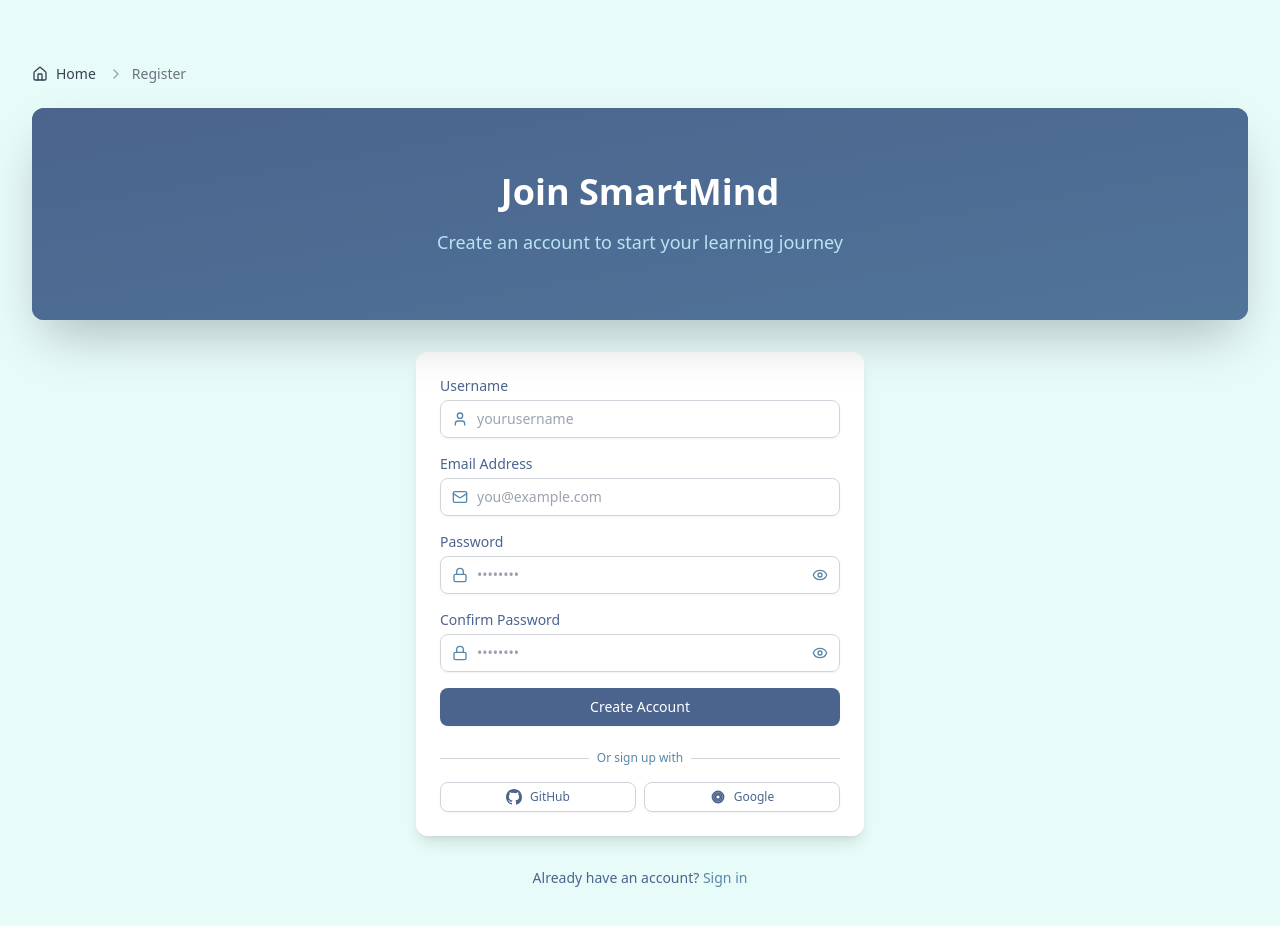
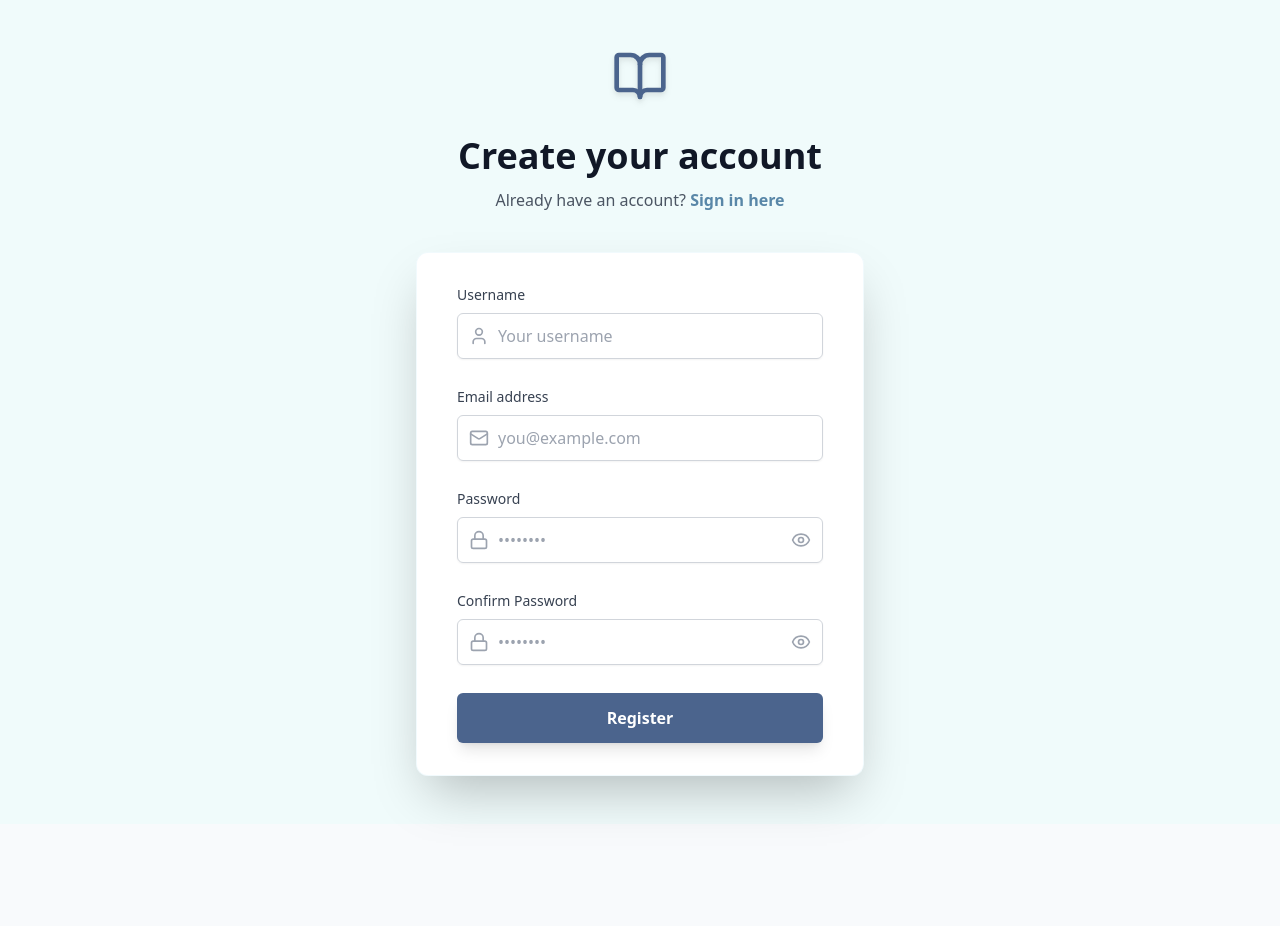
Before and after one commit to ImashaKalpani/Quiz-Website, a React (Vite) app in the folder quiz-web/: page /register in a window 1280 px wide. Shown: the top 926 px of the page. After the commit the page ends 824 px from the top, so only its background shows below. Built offline with nearby package versions, Linux system fonts and the light colour scheme.

Commit message:
Update Register.tsx

```diff
--- a/quiz-web/src/pages/Register.tsx
+++ b/quiz-web/src/pages/Register.tsx
@@ -1,107 +1,112 @@
-import React, { useState } from 'react';
-import { Link, useNavigate } from 'react-router-dom';
+import React, { useState } from "react";
 import {
-  BookOpenIcon,
   MailIcon,
   LockIcon,
   UserIcon,
   EyeIcon,
   EyeOffIcon,
-  AlertCircleIcon
-} from 'lucide-react';
-import Breadcrumb from '../components/Breadcrumb';
-import useIntersectionObserver from '../hooks/useIntersectionObserver';
+  AlertCircleIcon, // Added for error messages
+  Loader2Icon, // Added for loading spinner
+  BookOpenIcon // Added for logo icon
+} from "lucide-react";
+import { Link, useNavigate } from "react-router-dom"; // Ensure Link is imported
 
 const Register: React.FC = () => {
-  const [email, setEmail] = useState('');
-  const [username, setUsername] = useState('');
-  const [password, setPassword] = useState('');
-  const [confirmPassword, setConfirmPassword] = useState('');
+  const [email, setEmail] = useState("");
+  const [username, setUsername] = useState("");
+  const [password, setPassword] = useState("");
+  const [confirmPassword, setConfirmPassword] = useState("");
   const [showPassword, setShowPassword] = useState(false);
   const [showConfirmPassword, setShowConfirmPassword] = useState(false);
-  const [error, setError] = useState('');
-  const [isLoading, setIsLoading] = useState(false);
+  const [error, setError] = useState(""); // State for error messages
+  const [isLoading, setIsLoading] = useState(false); // State for loading indicator
   const navigate = useNavigate();
-
-  // Intersection Observer for animations
-  const [heroRef, heroInView] = useIntersectionObserver<HTMLElement>({ threshold: 0.2 });
-  const [formRef, formInView] = useIntersectionObserver<HTMLElement>({ threshold: 0.1 });
 
   const handleRegister = async (e: React.FormEvent) => {
     e.preventDefault();
-    setError('');
+    setError(""); // Clear previous errors
+    setIsLoading(true); // Start loading
 
-    if (password !== confirmPassword) {
-      setError("Passwords don't match");
+    if (!email || !username || !password || !confirmPassword) {
+      setError("Please fill in all fields.");
+      setIsLoading(false);
       return;
     }
 
-    setIsLoading(true);
+    if (password !== confirmPassword) {
+      setError("Passwords do not match!");
+      setIsLoading(false);
+      return;
+    }
+
+    // Basic email format validation (can be more robust)
+    if (!email.includes('@') || !email.includes('.')) {
+      setError("Please enter a valid email address.");
+      setIsLoading(false);
+      return;
+    }
+
+    // Simulate registration process
     try {
-      // Simulate API call
-      await new Promise(resolve => setTimeout(resolve, 1000));
-      navigate("/login"); // Redirect to login after registration
-    } catch (err) {
-      setError('Registration failed. Please try again.');
+      // In a real application, you would call an authentication service here:
+      // const response = await registerUser(email, password, username);
+      // if (response.success) { ... } else { setError(response.message); }
+
+      // For now, using local storage simulation
+      const user = { username, email };
+      localStorage.setItem("user", JSON.stringify(user));
+
+      // Simulate network delay
+      await new Promise(resolve => setTimeout(resolve, 1500));
+
+      navigate("/"); // Navigate to home on successful registration
+    } catch (err: any) {
+      console.error("Registration error:", err);
+      setError(err.message || "An unexpected error occurred during registration. Please try again.");
     } finally {
-      setIsLoading(false);
+      setIsLoading(false); // End loading
     }
   };
 
   return (
-    <div className="min-h-screen bg-smartmind-very-light text-gray-800 font-sans leading-relaxed animate-page-reveal">
-      <div className="max-w-7xl mx-auto px-4 sm:px-6 lg:px-8 py-12 md:py-16">
-        <Breadcrumb items={[{ label: 'Register' }]} />
-
-        {/* Hero Section (Compact) */}
-        <section
-          ref={heroRef}
-          className={`relative bg-smartmind-dark rounded-xl shadow-2xl overflow-hidden mb-8
-                     transform transition-transform duration-500 ease-out hover:scale-[1.005]
-                     ${heroInView ? 'animate-hero-enter' : 'opacity-0 scale-95'}`}
+    <div className="min-h-screen bg-smartmind-very-light/50 flex flex-col justify-center py-12 sm:px-6 lg:px-8 font-sans animate-page-reveal">
+      <div className="sm:mx-auto sm:w-full sm:max-w-md">
+        <div className="flex justify-center animate-fade-in-down">
+          {/* Using BookOpenIcon from lucide-react for consistency with Login/Navbar */}
+          <BookOpenIcon className="h-14 w-14 text-smartmind-dark drop-shadow-md" />
+        </div>
+        <h2 className="mt-8 text-center text-4xl font-extrabold text-gray-900 animate-slide-in-top-smooth delay-100">
+          Create your account
+        </h2>
+        <p className="mt-3 text-center text-base text-gray-600 animate-fade-in-slow delay-200">
+          Already have an account?{' '}
+          <Link
+            to="/login"
+            className="font-semibold text-smartmind-medium hover:text-smartmind-dark transition-colors duration-200"
           >
-          {/* Parallax background */}
-          <div className="absolute inset-0 overflow-hidden parallax-background" style={{ willChange: 'transform' }}>
-            <div className="absolute top-0 left-0 w-full h-full bg-gradient-to-br from-smartmind-dark to-smartmind-medium opacity-90 animate-[gradientMotion_8s_ease-in-out_infinite] bg-[length:200%_200%]"></div>
+            Sign in here
+          </Link>
+        </p>
       </div>
 
-          <div className="relative z-10 px-6 py-12 md:px-12 md:py-16 text-center">
-            <h1 className={`text-3xl md:text-4xl font-extrabold text-white mb-4 leading-tight
-                           ${heroInView ? 'animate-text-slide-in [animation-delay:0.4s]' : 'opacity-0 -translate-x-full'}`}>
-              Join SmartMind
-            </h1>
-            <p className={`text-md md:text-lg text-smartmind-light max-w-2xl mx-auto
-                          ${heroInView ? 'animate-text-slide-in [animation-delay:0.7s]' : 'opacity-0 -translate-x-full'}`}>
-              Create an account to start your learning journey
-            </p>
-          </div>
-        </section>
-
-        {/* Compact Form Container */}
-        <div className="max-w-md mx-auto">
-          <section
-            ref={formRef}
-            className={`bg-white rounded-xl shadow-lg p-6 mb-8
-                        ${formInView ? 'animate-element-pop-up' : 'opacity-0 translate-y-8'}`}
-          >
+      <div className="mt-10 sm:mx-auto sm:w-full sm:max-w-md animate-fade-in-up delay-300">
+        <div className="bg-white py-8 px-4 shadow-2xl rounded-xl sm:px-10 border border-smartmind-light/20">
           {error && (
-              <div className={`mb-4 bg-red-50 border border-red-200 text-red-700 px-4 py-3 rounded-md flex items-center
-                              ${formInView ? 'animate-element-pop-up' : 'opacity-0 translate-y-8'}`}>
-                <AlertCircleIcon className="h-4 w-4 mr-2" />
-                <span className="text-sm">{error}</span>
+            <div className="mb-6 bg-red-50 border border-red-200 text-red-700 px-5 py-4 rounded-lg flex items-center shadow-sm animate-pop-in">
+              <AlertCircleIcon className="h-6 w-6 mr-3 flex-shrink-0" />
+              <span className="text-sm font-medium">{error}</span>
             </div>
           )}
 
-            <form onSubmit={handleRegister} className="space-y-4">
-              <div className={`space-y-4 ${formInView ? 'animate-element-pop-up [animation-delay:0.2s]' : 'opacity-0 translate-y-8'}`}>
-                {/* Username Field */}
+          <form onSubmit={handleRegister} className="space-y-7">
+            {/* Username */}
             <div>
-                  <label htmlFor="username" className="block text-sm font-medium text-smartmind-dark mb-1">
+              <label htmlFor="username" className="block text-sm font-medium text-gray-700 mb-2">
                 Username
               </label>
-                  <div className="relative rounded-md shadow-sm">
+              <div className="mt-1 relative rounded-md shadow-sm">
                 <div className="absolute inset-y-0 left-0 pl-3 flex items-center pointer-events-none">
-                      <UserIcon className="h-4 w-4 text-smartmind-medium" />
+                  <UserIcon className="h-5 w-5 text-gray-400" />
                 </div>
                 <input
                   id="username"
@@ -111,20 +116,20 @@ const Register: React.FC = () => {
                   value={username}
                   onChange={(e) => setUsername(e.target.value)}
                   required
-                      className="pl-9 block w-full pr-3 py-2 text-sm border border-gray-300 rounded-lg focus:outline-none focus:ring-1 focus:ring-smartmind-light focus:border-smartmind-light transition-all duration-200 hover:border-smartmind-light"
-                      placeholder="yourusername"
+                  className="pl-10 block w-full pr-3 py-2.5 border border-gray-300 rounded-md focus:outline-none focus:ring-2 focus:ring-smartmind-medium focus:border-smartmind-medium sm:text-base transition-all duration-200"
+                  placeholder="Your username"
                 />
               </div>
             </div>
 
-                {/* Email Field */}
+            {/* Email */}
             <div>
-                  <label htmlFor="email" className="block text-sm font-medium text-smartmind-dark mb-1">
-                    Email Address
+              <label htmlFor="email" className="block text-sm font-medium text-gray-700 mb-2">
+                Email address
               </label>
-                  <div className="relative rounded-md shadow-sm">
+              <div className="mt-1 relative rounded-md shadow-sm">
                 <div className="absolute inset-y-0 left-0 pl-3 flex items-center pointer-events-none">
-                      <MailIcon className="h-4 w-4 text-smartmind-medium" />
+                  <MailIcon className="h-5 w-5 text-gray-400" />
                 </div>
                 <input
                   id="email"
@@ -134,70 +139,70 @@ const Register: React.FC = () => {
                   value={email}
                   onChange={(e) => setEmail(e.target.value)}
                   required
-                      className="pl-9 block w-full pr-3 py-2 text-sm border border-gray-300 rounded-lg focus:outline-none focus:ring-1 focus:ring-smartmind-light focus:border-smartmind-light transition-all duration-200 hover:border-smartmind-light"
+                  className="pl-10 block w-full pr-3 py-2.5 border border-gray-300 rounded-md focus:outline-none focus:ring-2 focus:ring-smartmind-medium focus:border-smartmind-medium sm:text-base transition-all duration-200"
                   placeholder="you@example.com"
                 />
               </div>
             </div>
 
-                {/* Password Field */}
+            {/* Password */}
             <div>
-                  <label htmlFor="password" className="block text-sm font-medium text-smartmind-dark mb-1">
+              <label htmlFor="password" className="block text-sm font-medium text-gray-700 mb-2">
                 Password
               </label>
-                  <div className="relative rounded-md shadow-sm">
+              <div className="mt-1 relative rounded-md shadow-sm">
                 <div className="absolute inset-y-0 left-0 pl-3 flex items-center pointer-events-none">
-                      <LockIcon className="h-4 w-4 text-smartmind-medium" />
+                  <LockIcon className="h-5 w-5 text-gray-400" />
                 </div>
                 <input
                   id="password"
                   name="password"
-                      type={showPassword ? 'text' : 'password'}
+                  type={showPassword ? "text" : "password"}
                   autoComplete="new-password"
                   value={password}
                   onChange={(e) => setPassword(e.target.value)}
                   required
-                      className="pl-9 pr-9 block w-full py-2 text-sm border border-gray-300 rounded-lg focus:outline-none focus:ring-1 focus:ring-smartmind-light focus:border-smartmind-light transition-all duration-200 hover:border-smartmind-light"
+                  className="pl-10 pr-10 block w-full py-2.5 border border-gray-300 rounded-md focus:outline-none focus:ring-2 focus:ring-smartmind-medium focus:border-smartmind-medium sm:text-base transition-all duration-200"
                   placeholder="••••••••"
                 />
                 <button
                   type="button"
                   onClick={() => setShowPassword(!showPassword)}
-                      className="absolute inset-y-0 right-0 pr-3 flex items-center text-smartmind-medium hover:text-smartmind-dark transition-colors duration-200"
+                  className="absolute inset-y-0 right-0 pr-3 flex items-center text-gray-400 hover:text-smartmind-dark focus:outline-none transition-colors duration-200"
                   tabIndex={-1}
                 >
-                      {showPassword ? <EyeOffIcon className="h-4 w-4" /> : <EyeIcon className="h-4 w-4" />}
+                  {showPassword ? <EyeOffIcon className="h-5 w-5" /> : <EyeIcon className="h-5 w-5" />}
                 </button>
               </div>
             </div>
 
-                {/* Confirm Password Field */}
+            {/* Confirm Password */}
             <div>
-                  <label htmlFor="confirm-password" className="block text-sm font-medium text-smartmind-dark mb-1">
+              <label htmlFor="confirm-password" className="block text-sm font-medium text-gray-700 mb-2">
                 Confirm Password
               </label>
-                  <div className="relative rounded-md shadow-sm">
+              <div className="mt-1 relative rounded-md shadow-sm">
                 <div className="absolute inset-y-0 left-0 pl-3 flex items-center pointer-events-none">
-                      <LockIcon className="h-4 w-4 text-smartmind-medium" />
+                  <LockIcon className="h-5 w-5 text-gray-400" />
                 </div>
                 <input
                   id="confirm-password"
                   name="confirm-password"
-                      type={showConfirmPassword ? 'text' : 'password'}
+                  type={showConfirmPassword ? "text" : "password"}
                   autoComplete="new-password"
                   value={confirmPassword}
                   onChange={(e) => setConfirmPassword(e.target.value)}
                   required
-                      className="pl-9 pr-9 block w-full py-2 text-sm border border-gray-300 rounded-lg focus:outline-none focus:ring-1 focus:ring-smartmind-light focus:border-smartmind-light transition-all duration-200 hover:border-smartmind-light"
+                  className="pl-10 pr-10 block w-full py-2.5 border border-gray-300 rounded-md focus:outline-none focus:ring-2 focus:ring-smartmind-medium focus:border-smartmind-medium sm:text-base transition-all duration-200"
                   placeholder="••••••••"
                 />
                 <button
                   type="button"
                   onClick={() => setShowConfirmPassword(!showConfirmPassword)}
-                      className="absolute inset-y-0 right-0 pr-3 flex items-center text-smartmind-medium hover:text-smartmind-dark transition-colors duration-200"
+                  className="absolute inset-y-0 right-0 pr-3 flex items-center text-gray-400 hover:text-smartmind-dark focus:outline-none transition-colors duration-200"
                   tabIndex={-1}
                 >
-                      {showConfirmPassword ? <EyeOffIcon className="h-4 w-4" /> : <EyeIcon className="h-4 w-4" />}
+                  {showConfirmPassword ? <EyeOffIcon className="h-5 w-5" /> : <EyeIcon className="h-5 w-5" />}
                 </button>
               </div>
             </div>
@@ -207,78 +212,21 @@ const Register: React.FC = () => {
               <button
                 type="submit"
                 disabled={isLoading}
-                    className={`w-full flex justify-center py-2 px-4 border border-transparent rounded-lg shadow-sm text-sm font-medium text-white bg-smartmind-dark hover:bg-smartmind-medium focus:outline-none focus:ring-1 focus:ring-offset-1 focus:ring-smartmind-light transition-all duration-200 ${
-                      isLoading ? 'opacity-70 cursor-not-allowed' : 'hover:scale-[1.02]'
+                className={`w-full flex justify-center items-center py-3 px-4 border border-transparent rounded-md shadow-lg text-base font-semibold text-white bg-smartmind-dark hover:bg-smartmind-medium focus:outline-none focus:ring-2 focus:ring-offset-2 focus:ring-smartmind-dark transition-all duration-300 transform hover:scale-[1.01] ${
+                  isLoading ? 'opacity-70 cursor-not-allowed' : ''
                 }`}
               >
                 {isLoading ? (
-                      <span className="flex items-center">
-                        <svg className="animate-spin -ml-1 mr-2 h-4 w-4 text-white" xmlns="http://www.w3.org/2000/svg" fill="none" viewBox="0 0 24 24">
-                          <circle className="opacity-25" cx="12" cy="12" r="10" stroke="currentColor" strokeWidth="4"></circle>
-                          <path className="opacity-75" fill="currentColor" d="M4 12a8 8 0 018-8V0C5.373 0 0 5.373 0 12h4zm2 5.291A7.962 7.962 0 014 12H0c0 3.042 1.135 5.824 3 7.938l3-2.647z"></path>
-                        </svg>
+                  <>
+                    <Loader2Icon className="animate-spin h-5 w-5 mr-3" />
                     Registering...
-                      </span>
+                  </>
                 ) : (
-                      'Create Account'
+                  'Register'
                 )}
               </button>
             </div>
-              </div>
           </form>
-
-            {/* Divider */}
-            <div className={`mt-6 ${formInView ? 'animate-element-pop-up [animation-delay:0.4s]' : 'opacity-0 translate-y-8'}`}>
-              <div className="relative">
-                <div className="absolute inset-0 flex items-center">
-                  <div className="w-full border-t border-gray-300"></div>
-                </div>
-                <div className="relative flex justify-center text-xs">
-                  <span className="px-2 bg-white text-smartmind-medium">
-                    Or sign up with
-                  </span>
-                </div>
-              </div>
-            </div>
-
-            {/* Social Register Buttons */}
-            <div className={`mt-4 grid grid-cols-2 gap-2 ${formInView ? 'animate-element-pop-up [animation-delay:0.6s]' : 'opacity-0 translate-y-8'}`}>
-              <div>
-                <button
-                  type="button"
-                  className="w-full inline-flex justify-center py-1.5 px-3 border border-gray-300 rounded-lg shadow-sm text-xs font-medium text-smartmind-dark hover:bg-gray-50 focus:outline-none focus:ring-1 focus:ring-offset-1 focus:ring-smartmind-light transition-all duration-200 hover:scale-[1.02]"
-                >
-                  <svg className="h-4 w-4" fill="currentColor" viewBox="0 0 20 20">
-                    <path fillRule="evenodd" d="M10 0C4.477 0 0 4.477 0 10c0 4.42 2.865 8.166 6.839 9.489.5.092.682-.217.682-.482 0-.237-.008-.866-.013-1.7-2.782.605-3.369-1.343-3.369-1.343-.454-1.158-1.11-1.466-1.11-1.466-.908-.62.069-.608.069-.608 1.003.07 1.531 1.032 1.531 1.032.892 1.53 2.341 1.088 2.91.832.092-.647.35-1.088.636-1.338-2.22-.253-4.555-1.113-4.555-4.951 0-1.093.39-1.988 1.029-2.688-.103-.253-.446-1.272.098-2.65 0 0 .84-.27 2.75 1.026A9.564 9.564 0 0110 4.844c.85.004 1.705.115 2.504.337 1.909-1.296 2.747-1.027 2.747-1.027.546 1.379.202 2.398.1 2.651.64.7 1.028 1.595 1.028 2.688 0 3.848-2.339 4.695-4.566 4.943.359.309.678.92.678 1.855 0 1.338-.012 2.419-.012 2.747 0 .268.18.58.688.482A10.019 10.019 0 0020 10c0-5.523-4.477-10-10-10z" clipRule="evenodd" />
-                  </svg>
-                  <span className="ml-2">GitHub</span>
-                </button>
-              </div>
-              <div>
-                <button
-                  type="button"
-                  className="w-full inline-flex justify-center py-1.5 px-3 border border-gray-300 rounded-lg shadow-sm text-xs font-medium text-smartmind-dark hover:bg-gray-50 focus:outline-none focus:ring-1 focus:ring-offset-1 focus:ring-smartmind-light transition-all duration-200 hover:scale-[1.02]"
-                >
-                  <svg className="h-4 w-4" fill="currentColor" viewBox="0 0 20 20">
-                    <path d="M10 2a8 8 0 100 16 8 8 0 000-16zm0 14a6 6 0 110-12 6 6 0 010 12z" />
-                    <path d="M10 4a6 6 0 100 12 6 6 0 000-12zm0 10a4 4 0 110-8 4 4 0 010 8z" />
-                    <path d="M10 6a4 4 0 100 8 4 4 0 000-8zm0 6a2 2 0 110-4 2 2 0 010 4z" />
-                  </svg>
-                  <span className="ml-2">Google</span>
-                </button>
-              </div>
-            </div>
-          </section>
-
-          {/* Login Link */}
-          <div className={`text-center ${formInView ? 'animate-element-pop-up [animation-delay:0.8s]' : 'opacity-0 translate-y-8'}`}>
-            <p className="text-sm text-smartmind-dark">
-              Already have an account?{' '}
-              <Link to="/login" className="font-medium text-smartmind-medium hover:text-smartmind-dark transition-colors duration-200">
-                Sign in
-              </Link>
-            </p>
-          </div>
         </div>
       </div>
     </div>
```
Lines whose indentation alone changed are shown as unchanged.
